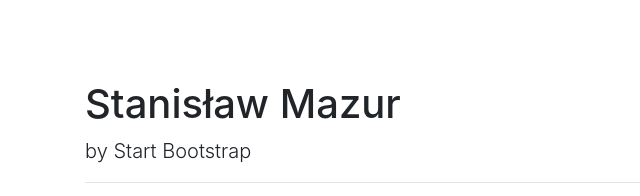
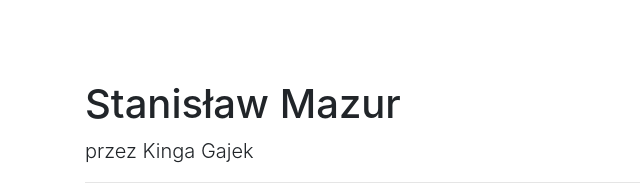
Before and after one commit to weronikaramus/wielcymatematycy, a website: page wielcymatematycylsm/mazur.html in a window 1280 px wide. Shown: the top 196 px of the page, 0-640 px from the left. Drawn offline with Linux system fonts and the light colour scheme.

Commit message:
Update mazur.html

```diff
--- a/wielcymatematycylsm/mazur.html
+++ b/wielcymatematycylsm/mazur.html
@@ -35,8 +35,8 @@
 
         <!-- Author -->
         <p class="lead">
-          by
-          <a>Start Bootstrap</a>
+          przez
+          <a>Kinga Gajek</a>
         </p>
 
         <hr>
```
